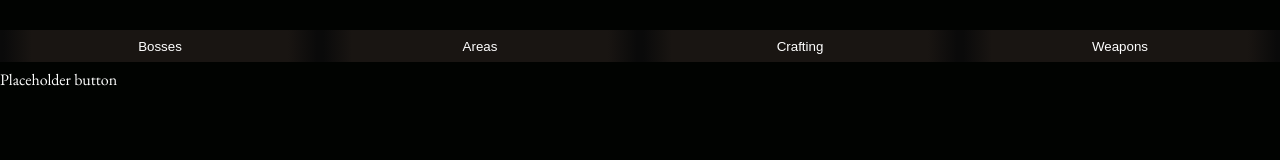
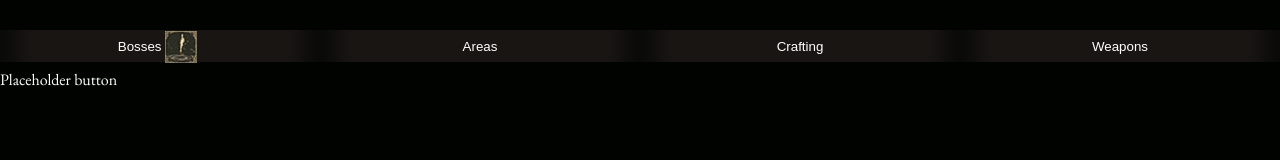
Before and after one commit to r-Dev03/Elden-Ring-Companion-Hub, a React (Create React App) app: page / in a window 1280 px wide. Shown: the top 160 px of the page. Built offline with nearby package versions, Linux system fonts and the light colour scheme.

Commit message:
Relocated navspirte image and added CSS for styling.

```diff
--- a/src/components/Navbar.js
+++ b/src/components/Navbar.js
@@ -3,7 +3,7 @@
 const Navbar = () => {
     return (
         <div className="navbar_container">
-        <button>Bosses</button>
+        <button>Bosses <span className="navsprite"></span></button>
         <button>Areas</button>
         <button>Crafting</button>
         <button>Weapons</button>
--- a/src/index.css
+++ b/src/index.css
@@ -99,3 +99,13 @@ button:hover {
 .organizerBtn {
 
 }
+
+.navsprite {
+    background-image: url(../src/components/navsprite.png);
+    background-repeat: no-repeat;
+    width: 32px;
+    height: 32px;
+    display: inline-block;
+    vertical-align: middle;
+    margin-right: 5px;
+}
```
Also changed, not shown: src/components/navsprite.png (renamed from src/navsprite.png).
